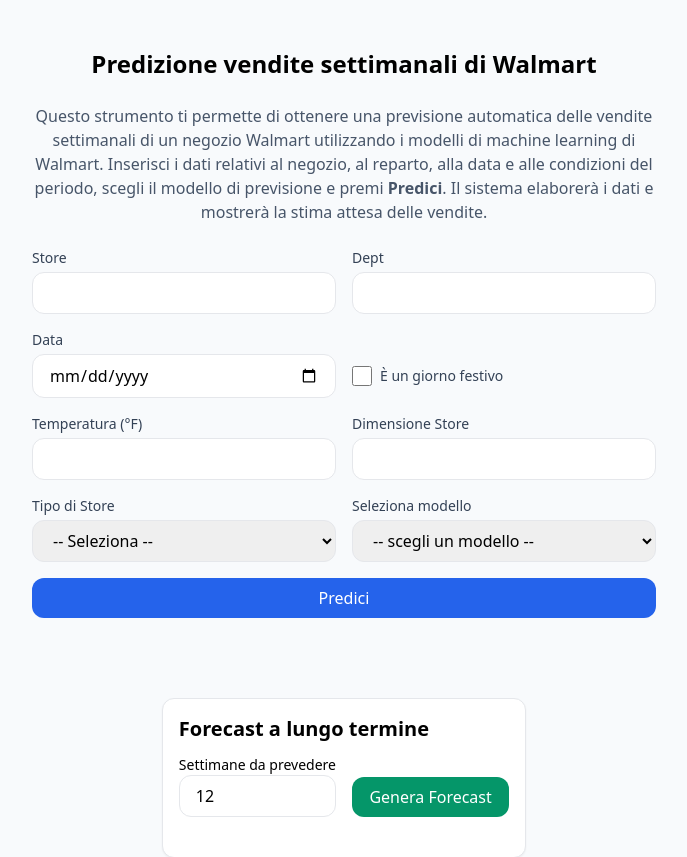
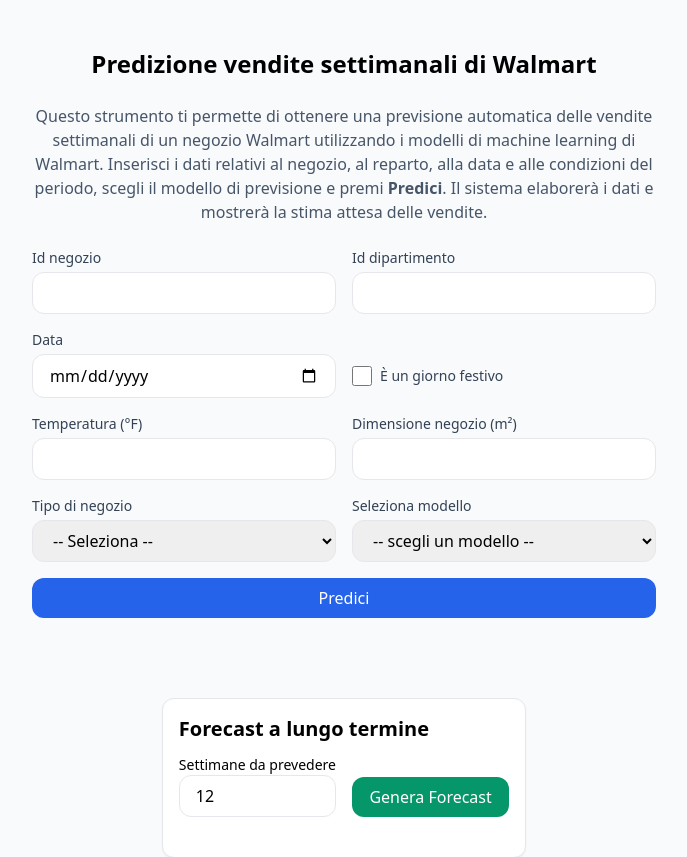
Before and after one commit to YuriManna/HPE_project, a Flask app: page / in a window 1280 px wide. Shown: the top 857 px of the page, without its empty margins (296-983 px from the left). Run offline with Flask 3, Linux system fonts and the light colour scheme; some libraries are stand-ins or nearby versions.

Commit message:
Minor changes in html

```diff
--- a/model_on_docker/templates/index.html
+++ b/model_on_docker/templates/index.html
@@ -24,11 +24,11 @@
       <!-- Store & Dept -->
       <div class="grid grid-cols-2 gap-4">
         <div>
-          <label class="block text-sm font-medium text-slate-700 mb-1">Store</label>
+          <label class="block text-sm font-medium text-slate-700 mb-1">Id negozio</label>
           <input id="Store" type="number" class="w-full border rounded-xl px-4 py-2" required />
         </div>
         <div>
-          <label class="block text-sm font-medium text-slate-700 mb-1">Dept</label>
+          <label class="block text-sm font-medium text-slate-700 mb-1">Id dipartimento</label>
           <input id="Dept" type="number" class="w-full border rounded-xl px-4 py-2" required />
         </div>
       </div>
@@ -52,7 +52,7 @@
           <input id="Temperature" type="number" step="0.1" class="w-full border rounded-xl px-4 py-2" required />
         </div>
         <div>
-          <label class="block text-sm font-medium text-slate-700 mb-1">Dimensione Store</label>
+          <label class="block text-sm font-medium text-slate-700 mb-1">Dimensione negozio (m²)</label>
           <input id="Size" type="number" step="1" class="w-full border rounded-xl px-4 py-2" required />
         </div>
       </div>
@@ -61,12 +61,12 @@
       <!-- Size & Type -->
       <div class="grid grid-cols-2 gap-4">
         <div>
-          <label class="block text-sm font-medium text-slate-700 mb-1">Tipo di Store</label>
+          <label class="block text-sm font-medium text-slate-700 mb-1">Tipo di negozio</label>
           <select id="Type" class="w-full border rounded-xl px-4 py-2" required>
             <option value="">-- Seleziona --</option>
-            <option value="A">A</option>
-            <option value="B">B</option>
-            <option value="C">C</option>
+            <option value="A">Grande</option>
+            <option value="B">Medio</option>
+            <option value="C">Piccolo</option>
           </select>
         </div>
         <!-- Selezione modello -->
```
